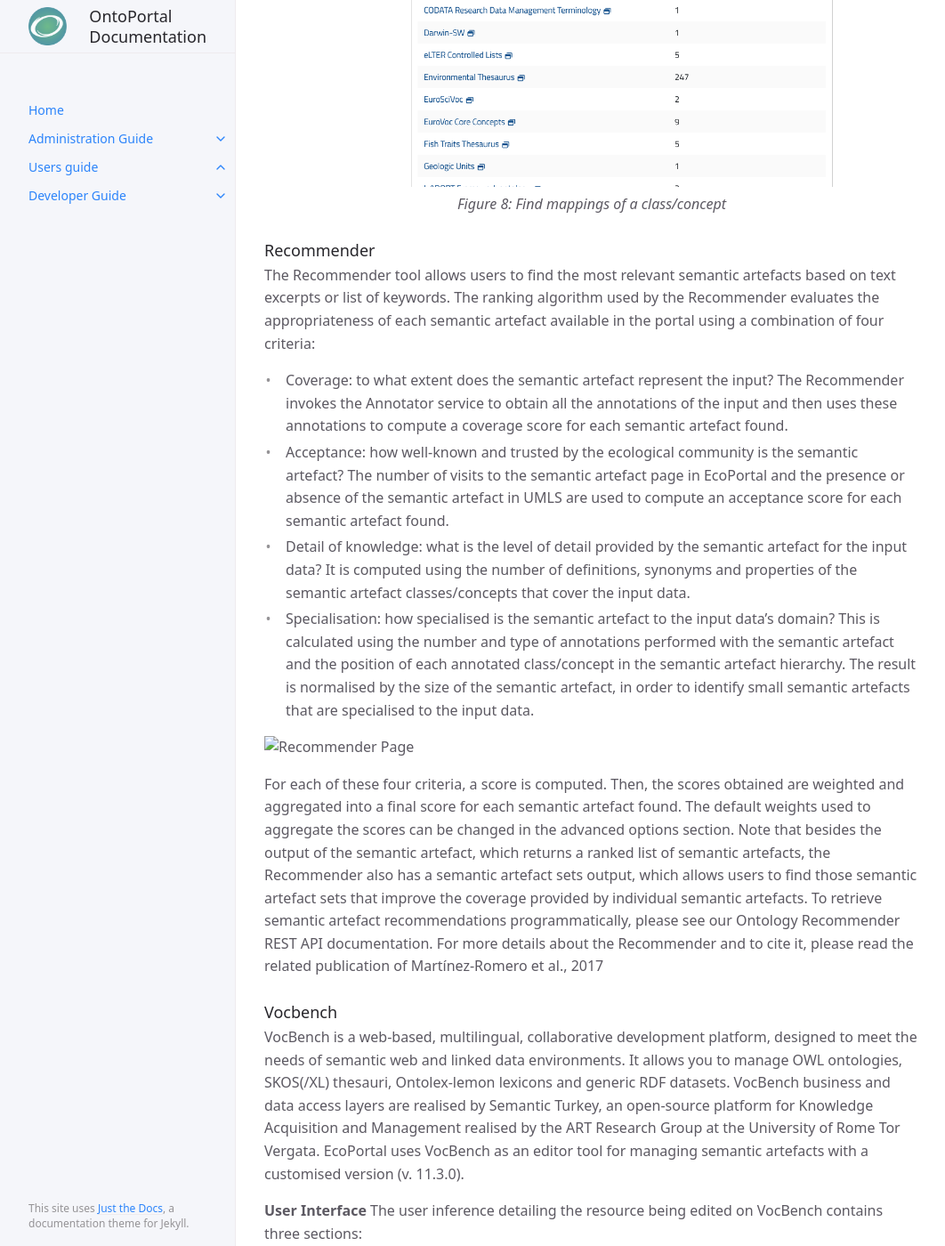
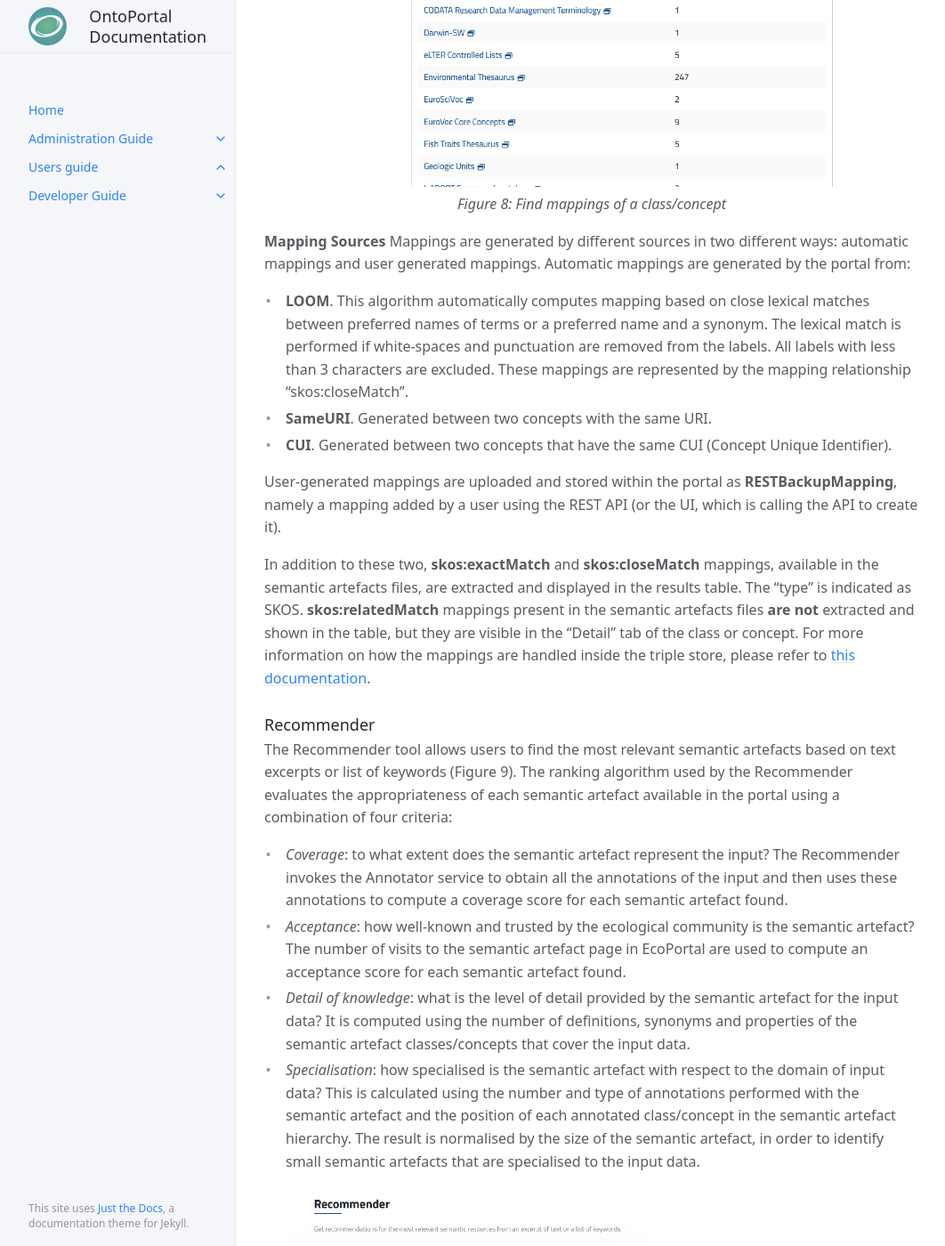
Before and after one commit to MajidFiaz/documentation, a Jekyll site: the page built from docs/users-guide-docs/documentation/ecoportal/platform_overview/tools.md, in a window 1280 px wide and 1400 px high, scrolled down 6100 px. Shown: the whole window at 89% size, without its empty margins (107-1169 px from the left). Built offline with Jekyll 4.4.1, drawn with Linux system fonts in a browser that asks for light colours; some of the changed text lies outside the part shown.

Commit message:
completed tool

```diff
--- a/_includes/shared_doc/platform_overview/tools/mapping/mappings.md
+++ b/_includes/shared_doc/platform_overview/tools/mapping/mappings.md
@@ -11,9 +11,11 @@ To access mappings from the API, please see our [Mappings REST API documentation
 
 ![Mappings Search]({{site.figures_link}}/{{page.portal}}/Figure6.png)
 _Figure 6: Browse mappings between classes in different semantic artefacts_
+{: .text-center }
 
 ![Mappings Search]({{site.figures_link}}/{{page.portal}}/Figure7.png)
 _Figure 7: Mappings of a class/concept_
+{: .text-center }
 
 ![Mappings Search]({{site.figures_link}}/{{page.portal}}/Figure8.png)
 _Figure 8: Find mappings of a class/concept_
--- a/_includes/shared_doc/platform_overview/tools/mapping/sources.md
+++ b/_includes/shared_doc/platform_overview/tools/mapping/sources.md
@@ -1,10 +1,11 @@
 **Mapping Sources**
-Mappings are generated by different sources in two different ways: automatic mappings and user generated mappings.
-Automatic mappings are generated by the portal from:
-- LOOM. This algorithm automatically computes mapping based on close lexical match between preferred names of terms or a preferred name and a synonym. The lexical match is performed if white-spaces and punctuation are removed from the labels. All labels with less than 3 characters are excluded. These mappings are represented by the mapping relationship "skos:closeMatch".
-- SameURI. Generated between two concepts with the same URI.
-- CUI. Generated between two concepts that have the same CUI (Concept Unique
-Identifier).
-User-generated mappings are uploaded and stored within the portal as RESTBackupMapping, namely a mapping added by a user using the REST API (or the UI, which is calling the API to create it).
-In addition to these two, skos:exactmatch mappings are extracted from the file and displayed in the results table. The Source is indicated as skos:exactmatch.
-For more information on how the mappings are handled inside the triple store, please refer to this documentation.
+Mappings are generated by different sources in two different ways: automatic mappings and user generated mappings. Automatic mappings are generated by the portal from:
+
+- **LOOM**. This algorithm automatically computes mapping based on close lexical matches between preferred names of terms or a preferred name and a synonym. The lexical match is performed if white-spaces and punctuation are removed from the labels. All labels with less than 3 characters are excluded. These mappings are represented by the mapping relationship "skos:closeMatch".
+- **SameURI**. Generated between two concepts with the same URI.
+- **CUI**. Generated between two concepts that have the same CUI (Concept Unique Identifier).
+
+User-generated mappings are uploaded and stored within the portal as **RESTBackupMapping**, namely a mapping added by a user using the REST API (or the UI, which is calling the API to create it).
+
+In addition to these two, **skos:exactMatch** and **skos:closeMatch** mappings, available in the semantic artefacts files, are extracted and displayed in the results table. The “type” is indicated as SKOS. **skos:relatedMatch** mappings present in the semantic artefacts files **are not** extracted and shown in the table, but they are visible in the “Detail” tab of the class or concept.
+For more information on how the mappings are handled inside the triple store, please refer to [this documentation]().
--- a/_includes/shared_doc/platform_overview/tools/recommender/recommender.md
+++ b/_includes/shared_doc/platform_overview/tools/recommender/recommender.md
@@ -1,11 +1,13 @@
-The Recommender tool allows users to find the most relevant semantic artefacts based on text excerpts or list of keywords. The ranking algorithm used by the Recommender evaluates the appropriateness of each semantic artefact available in the portal using a combination of four criteria:
-- Coverage: to what extent does the semantic artefact represent the input? The Recommender invokes the Annotator service to obtain all the annotations of the input and then uses these annotations to compute a coverage score for each semantic artefact found.
-- Acceptance: how well-known and trusted by the ecological community is the semantic artefact? The number of visits to the semantic artefact page in {{ page.portal }} and the presence or absence of the semantic artefact in UMLS are used to compute an acceptance score for each semantic artefact found.
-- Detail of knowledge: what is the level of detail provided by the semantic artefact for the input data? It is computed using the number of definitions, synonyms and properties of the semantic artefact classes/concepts that cover the input data.
-- Specialisation: how specialised is the semantic artefact to the input data’s domain? This is calculated using the number and type of annotations performed with the semantic artefact and the position of each annotated class/concept in the semantic artefact hierarchy. The result is normalised by the size of the semantic artefact, in order to identify small semantic artefacts that are specialised to the input data.
+The Recommender tool allows users to find the most relevant semantic artefacts based on text excerpts or list of keywords (Figure 9). The ranking algorithm used by the Recommender evaluates the appropriateness of each semantic artefact available in the portal using a combination of four criteria:
+- _Coverage_: to what extent does the semantic artefact represent the input? The Recommender invokes the Annotator service to obtain all the annotations of the input and then uses these annotations to compute a coverage score for each semantic artefact found.
+- _Acceptance_: how well-known and trusted by the ecological community is the semantic artefact? The number of visits to the semantic artefact page in EcoPortal are used to compute an acceptance score for each semantic artefact found.
+- _Detail of knowledge_: what is the level of detail provided by the semantic artefact for the input data? It is computed using the number of definitions, synonyms and properties of the semantic artefact classes/concepts that cover the input data.
+- _Specialisation_: how specialised is the semantic artefact with respect to the domain of input data? This is calculated using the number and type of annotations performed with the semantic artefact and the position of each annotated class/concept in the semantic artefact hierarchy. The result is normalised by the size of the semantic artefact, in order to identify small semantic artefacts that are specialised to the input data.
 
-![Recommender Page]({{site.figures_link}}/{{page.portal}}/recommender.png)
+![Recommender Page]({{site.figures_link}}/{{page.portal}}/Figure9.png)
+_Figure 9: The recommender tool_
+{: .text-center }
 
-For each of these four criteria, a score is computed. Then, the scores obtained are weighted and aggregated into a final score for each semantic artefact found. The default weights used to aggregate the scores can be changed in the advanced options section. Note that besides the output of the semantic artefact, which returns a ranked list of semantic artefacts, the Recommender also has a semantic artefact sets output, which allows users to find those semantic artefact sets that improve the coverage provided by individual semantic artefacts.
-To retrieve semantic artefact recommendations programmatically, please see our Ontology Recommender REST API documentation.
-For more details about the Recommender and to cite it, please read the related publication of Martínez-Romero et al., 2017
+For each of these four criteria, a score is computed. Then, the scores obtained are weighted and aggregated into a final score for each semantic artefact found. The default weights used to aggregate the scores can be changed in the advanced options section.
+For more details about the Recommender tool and to cite it, please read the related publication of [Martínez-Romero et al., 2017](https://jbiomedsem.biomedcentral.com/articles/10.1186/s13326-017-0128-y).
+To retrieve semantic artefact recommendations from the API, please see our [Recommender REST API documentation]().
--- a/_includes/shared_doc/platform_overview/tools/vocbench/vocbench.md
+++ b/_includes/shared_doc/platform_overview/tools/vocbench/vocbench.md
@@ -1,35 +1,41 @@
-### Vocbench
-VocBench is a web-based, multilingual, collaborative development platform, designed to meet the needs of semantic web and linked data environments. It allows you to manage OWL ontologies, SKOS(/XL) thesauri, Ontolex-lemon lexicons and generic RDF datasets. VocBench business and data access layers are realised by Semantic Turkey, an open-source platform for Knowledge Acquisition and Management realised by the ART Research Group at the University of Rome Tor Vergata. {{ page.portal }} uses VocBench as an editor tool for managing semantic artefacts with a customised version (v. 11.3.0).
-
-**User Interface**
-The user inference detailing the resource being edited on VocBench contains three sections:
-1. the Global Data Management
-2. the menu
-3. the working space that changes based on the menu section selected
-
-![VocBench UI]({{site.figures_link}}/{{page.portal}}/vocbench.png)
-
-In the Global Data Management users, depending on the role that they have on the platform (for more information please read this), have access to different functionalities:
+VocBench is a web-based, multilingual, collaborative development platform, designed to meet the needs of semantic web and linked data environments. It allows to manage [OWL](https://www.w3.org/TR/owl2-overview/) ontologies, [SKOS(/XL)](https://www.w3.org/TR/skos-reference/) thesauri, [Ontolex-lemon](https://www.w3.org/2016/05/ontolex/) lexicons and generic RDF datasets. VocBench business and data access layers are realised by [Semantic Turkey](http://semanticturkey.uniroma2.it/), an open-source platform for Knowledge Acquisition and Management realised by the [ART Research Group](http://art.uniroma2.it/) at the [University of Rome Tor Vergata](http://www.uniroma2.it/). EcoPortal uses VocBench as an editor tool for managing semantic artefacts with a customised version (v. 12.2.0).
 
 
-![Global Data Management menu]({{site.figures_link}}/{{page.portal}}/vocbench_management.png)
+#### User Interface
+
+The user inference detailing the resource being edited on VocBench contains three sections (Figure 10):
+
+- __a__.  the Global Data Management
+- __b__.  the menu
+- __c.__  the working space that changes based on the tabs selected
+
+![VocBench UI]({{site.figures_link}}/{{page.portal}}/Figure10.png)
+_Figure 10: VocBench UI_
+{: .text-center }
+
+In the [Global Data Management](https://vocbench.uniroma2.it/doc/user/global_data_management.jsf) (Figure 10.a) users, depending on their role (for more information please read [this](https://vocbench.uniroma2.it/doc/user/roles_adm.jsf)), can access to different functionalities (Figure 11):
+
+
+![Global Data Management menu]({{site.figures_link}}/{{page.portal}}/Figure11.png)
+_Figure 11: Global Data Management menu_
+{: .text-center }
 
 - *Load data* to upload data that has to be maintained within the project.
-- *Export data* to download or deploy the resource to {{ page.portal }}.
+- *Export data* to download or deploy the resource in {{ page.portal }}.
 - *Clear data* to clear completely the project repository.
 - *Versioning* to create time-stamped data dumps of the dataset, that can later be inspected through the same project.
 - *Change working graph* to manage variants of graphs.
 - *Refactoring* to perform massive refactoring of the loaded data.
 
-In the menu section, users can access to:
+In the menu section (Figure 10.b), users can access:
 - [Data](https://vocbench.uniroma2.it/doc/user/data_view.jsf) which is the main portion in which all the editing of the resource occurs;
 - [Metadata](https://vocbench.uniroma2.it/doc/user/metadata.jsf) with a drop down menu which has three entries;
   - [Namespaces and Import page](https://vocbench.uniroma2.it/doc/user/namespaces_imports.jsf=), allows users to set prefix-namespace mappings, to owl:import ontology vocabularies and to edit the ontology mirror, a local mirror of ontologies stored within VocBench
   - [Metadata Vocabularies](https://vocbench.uniroma2.it/doc/user/metadata_vocabularies.jsf) page allows for the specification of metadata according to different existing metadata vocabularies, such as VoID, LIME, DCAT, ADMS, etc.;
   - [Metadata Registry](https://vocbench.uniroma2.it/doc/user/mdr.jsf) page, allows authorised users to define a system-wide catalogue of known remote datasets, which are described by means of a combination of (metadata) vocabularies;
 - [SPARQL](https://vocbench.uniroma2.it/doc/user/sparql.jsf) enable users to access to the SPARQL query editor of the resource;
-- [Tools](https://vocbench.uniroma2.it/doc/user/tools.jsf) with a drop down menu with some tools expanding VocBench core capabilities.
+- [Tools](https://vocbench.uniroma2.it/doc/user/tools.jsf) with a drop down menu showing some tools that expand the VocBench core capabilities.
 
-The official VocBench documentation can be found at the following [link](http://vocbench.uniroma2.it/doc/). For a detailed description of the VocBench version developed within {{ page.portal }}, please refer to the following page.
+The official VocBench documentation can be found at the following [link](http://vocbench.uniroma2.it/doc/). For a detailed description of the VocBench version developed within EcoPortal, please refer to the following [page]().
 
 Note: At the moment, users must register separately to access VocBench and other {{ page.portal }} services.
--- a/docs/users-guide-docs/documentation/ecoportal/platform_overview/tools.md
+++ b/docs/users-guide-docs/documentation/ecoportal/platform_overview/tools.md
@@ -32,12 +32,10 @@ All information available through the EcoPortal website is also available throug
 
 ### Mappings
 {% include shared_doc/platform_overview/tools/mapping/mappings.md  %}
+{% include shared_doc/platform_overview/tools/mapping/sources.md  %}
 
 ### Recommender
 {% include shared_doc/platform_overview/tools/recommender/recommender.md  %}
 
+### VocBench
 {% include shared_doc/platform_overview/tools/vocbench/vocbench.md  %}
-
-### Mappings
-{% include shared_doc/platform_overview/tools/mapping/mappings.md  %}
-{% include shared_doc/platform_overview/tools/mapping/sources.md  %}
```
